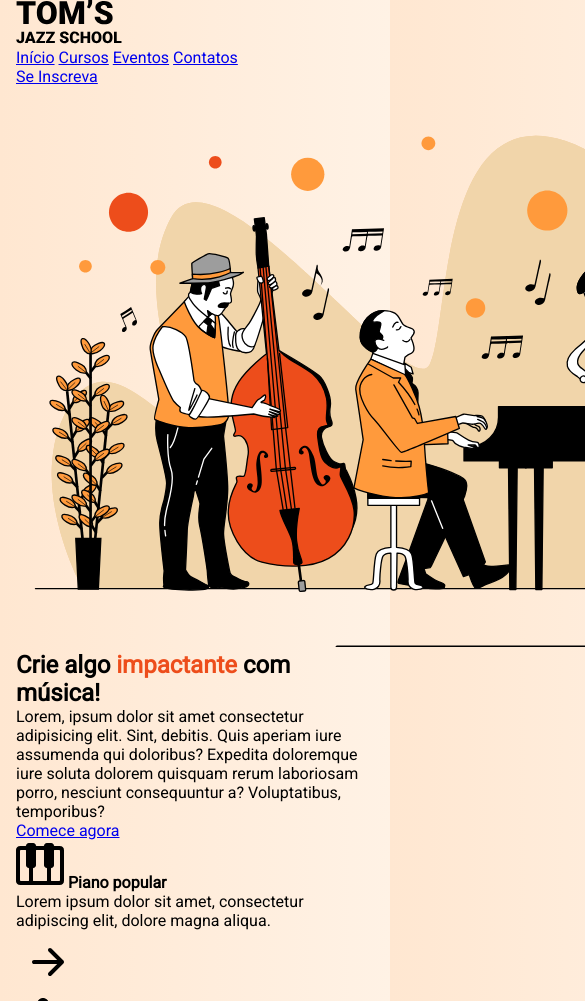
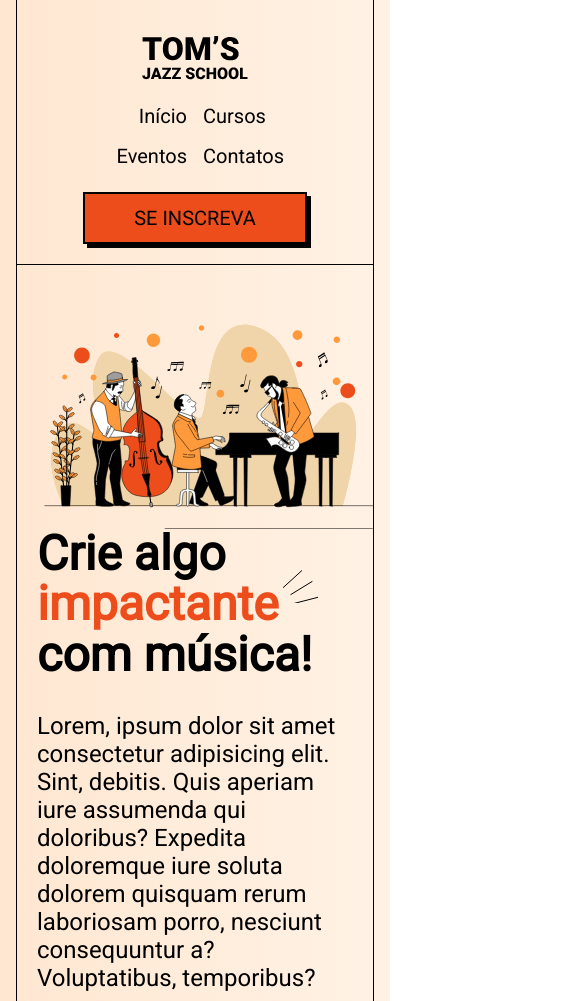
Before and after one commit to AbnerBenicio/Toms_Jazz_School, a plain HTML site: page index.html in a window 390 px wide. Shown: the top 1001 px of the page, 585 px wide, since content can reach past the window. Drawn offline with Linux system fonts and the light colour scheme.

Commit message:
Estilizando versão mobile

```diff
--- a/assets/style.css
+++ b/assets/style.css
@@ -15,6 +15,104 @@
 body {
     background: linear-gradient(90deg, #FFE7D1 0%, #FFF2E5 100%);
     padding: 0 1rem;
+}
+
+header,
+.hero-section,
+.curse-section,
+footer {
+    border-color: var(--color-black);
+    border-style: solid;
+    border-width: 0 1px 1px 1px;
+    padding: 1.25rem;
+}
+
+header img {
+    display: block;
+    margin: 1rem auto;
+}
+
+header nav {
+    display: grid;
+    grid-template-columns: 1fr 1fr;
+}
+
+nav a {
+    color: var(--color-black);
+    font-size: 1.25rem;
+    padding: 0.5rem;
+    text-decoration: none;
+}
+
+header nav a:nth-child(2n-1) {
+    text-align: right;
+}
+
+.button {
+    background-color: var(--color-primary);
+    border: 2px solid var(--color-black);
+    box-shadow: 4px 4px 0 var(--color-black);
+    color: var(--color-black);
+    display: block;
+    font-size: 1.25rem;
+    padding: .75rem 1rem;
+    max-width: 14rem;
+    text-align: center;
+    text-decoration: none;
+    text-transform: uppercase;
+}
+
+.hero-section {
+    padding-right: 0;
+    padding-bottom: 16rem;
+}
+
+.hero-section img {
+    display: block;
+    margin: 1.25rem 0 0 auto;
+    max-width: 100%;
+}
+
+h1 {
+    font-size: 3rem;
+    line-height: 105%
+}
+
+h2 {
+    font-size: 2.5rem;
+}
+
+.hero-section p {
+    font-size: 1.5rem;
+    padding-right: 1.25rem;
+}
+
+.hero-section .button {
+    position: relative;
+}
+
+.hero-section .button::after {
+    content: "";
+    background: url("./images/arrow-curve.svg");
+    position: absolute;
+    height: 48px;
+    width: 132px;
+    top: 5rem;
+    right: -4rem;
+}
+
+.decoration {
+    display: block;
+    position: relative;
+}
+
+.decoration::after {
+    content: "";
+    background: url("./images/three-dashes.svg");
+    position: absolute;
+    top: -0.75rem;
+    height: 36px;
+    width: 40px;
 }
 
 .mt-1 {
--- a/index.html
+++ b/index.html
@@ -17,21 +17,21 @@
   <body>
     <header>
       <img src="./assets/images/logo.svg" alt="Tom's Jazz Logo" />
-      <nav>
+      <nav class="mt-1 mx-auto">
         <a href="#">Início</a>
         <a href="#">Cursos</a>
         <a href="#">Eventos</a>
         <a href="#">Contatos</a>
       </nav>
-      <a href="#" class="button">Se Inscreva</a>
+      <a href="#" class="button mt-1 mx-auto">Se Inscreva</a>
     </header>
 
     <main>
-      <section>
-        <img src="./assets/images/hero-img.svg" alt="Banda de Jazz" />
+      <section class="hero-section">
+        <img class="mt-2" src="./assets/images/hero-img.svg" alt="Banda de Jazz" />
         <div>
-          <h1>Crie algo <span class="text-primary">impactante</span> com música!</h1>
-          <p>
+          <h1>Crie algo <span class="text-primary decoration">impactante</span> com música!</h1>
+          <p class="mt-2 mb-2">
             Lorem, ipsum dolor sit amet consectetur adipisicing elit. Sint,
             debitis. Quis aperiam iure assumenda qui doloribus? Expedita
             doloremque iure soluta dolorem quisquam rerum laboriosam porro,
@@ -40,7 +40,7 @@
           <a href="#" class="button">Comece agora</a>
         </div>
       </section>
-      <section>
+      <section class="curse-section">
         <div class="cards">
           <article>
             <img src="./assets/images/piano.png" alt="Teclas de piano" />
```
